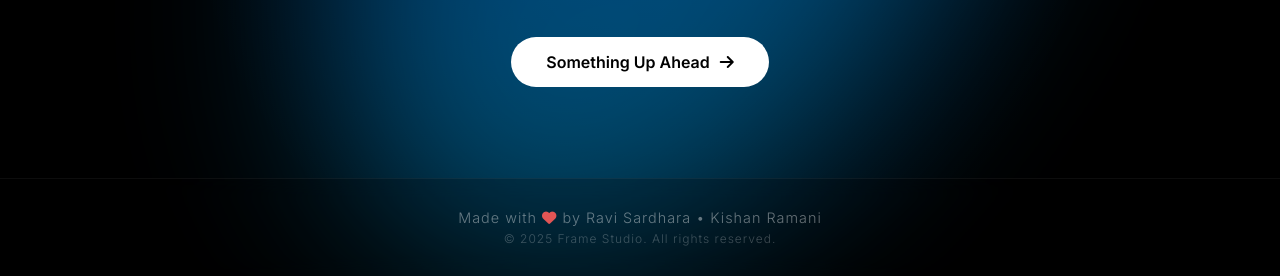
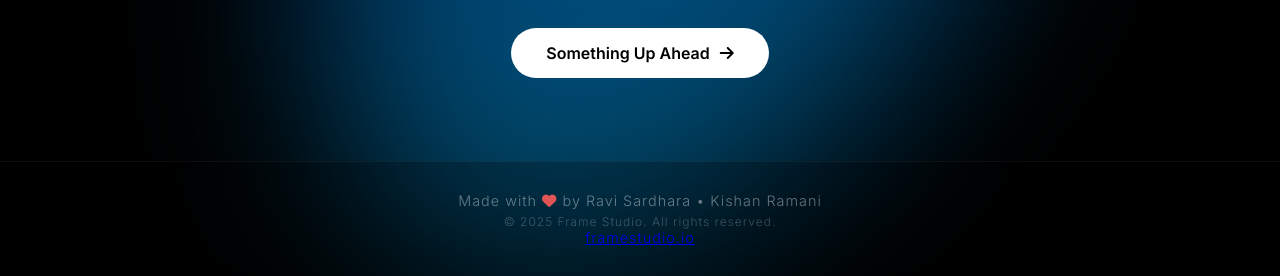
Before and after one commit to MrRavi246/Frame-Studio, a plain HTML site: page index.html in a window 1280 px wide. Shown: the part 524-800 px from the top of the page. Drawn offline with Linux system fonts and the light colour scheme.

Commit message:
26-12-2025

```diff
--- a/index.html
+++ b/index.html
@@ -70,6 +70,7 @@
     <footer>
         <p>Made with <i class="fa-solid fa-heart" style="color: #e25555;"></i> by Ravi Sardhara &bull; Kishan Ramani</p>
         <p class="copyright">&copy; 2025 Frame Studio. All rights reserved.</p>
+        <p><a href="https://framestudio.io">framestudio.io</a></p>
     </footer>
 
     <script src="script.js"></script>
```
